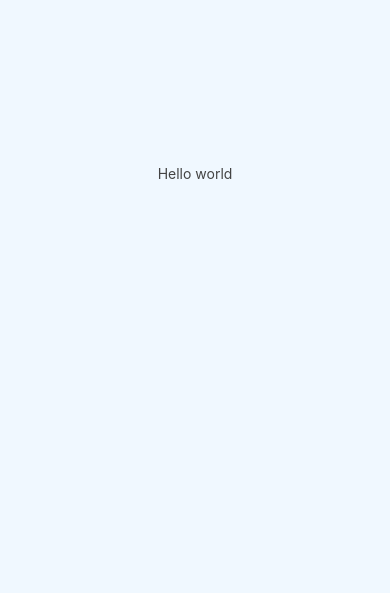
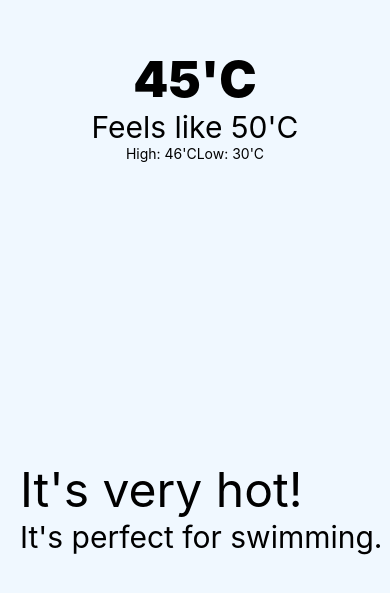
Before and after one commit to gcsandesh/Mausam, a React Native app: screen / in a window 390 px wide. Shown: the part 249-842 px from the top of the page. Built offline with nearby package versions, Linux system fonts and the light colour scheme.

Commit message:
add static content

```diff
--- a/App.js
+++ b/App.js
@@ -1,24 +1,61 @@
-import { StatusBar } from 'expo-status-bar'
-import { StyleSheet, Text, View } from 'react-native'
+import { SafeAreaView, StyleSheet, Text, View } from 'react-native'
 
 export default function App() {
-  console.log('Hello World!')
+  return (
+    <SafeAreaView style={styles.wrapper}>
+      <View style={styles.container}>
+        <Text style={styles.currentTemp}>45'C</Text>
+        <Text style={styles.feelsLikeTemp}>Feels like 50'C</Text>
 
-  return (
-    <View style={styles.container}>
-      <Text style={styles.text}>Hello world</Text>
-    </View>
+        <View style={styles.highLowWrapper}>
+          <Text>High: 46'C</Text>
+          <Text>Low: 30'C</Text>
+        </View>
+      </View>
+
+      <View style={styles.bodyWrapper}>
+        <Text style={styles.description}>It's very hot!</Text>
+        <Text style={styles.message}>It's perfect for swimming.</Text>
+      </View>
+    </SafeAreaView>
   )
 }
 
 const styles = StyleSheet.create({
+  wrapper: {
+    flex: 1,
+    backgroundColor: 'aliceblue'
+  },
   container: {
     flex: 1,
-    backgroundColor: 'aliceblue',
     alignItems: 'center',
     justifyContent: 'center'
   },
-  text: {
-    color: '#444444'
+  highLowWrapper: {
+    flexDirection: 'row'
+  },
+  currentTemp: {
+    fontSize: 50,
+    fontWeight: '900'
+  },
+  feelsLikeTemp: {
+    fontSize: 30,
+    color: 'black'
+  },
+  highLowTemp: {
+    color: 'black',
+    fontSize: 20
+  },
+  bodyWrapper: {
+    justifyContent: 'flex-end',
+    alignItems: 'flex-start',
+    paddingLeft: 20,
+    marginBottom: 40
+  },
+  description: {
+    fontSize: 48
+  },
+  message: {
+    fontSize: 30
   }
 })
```
